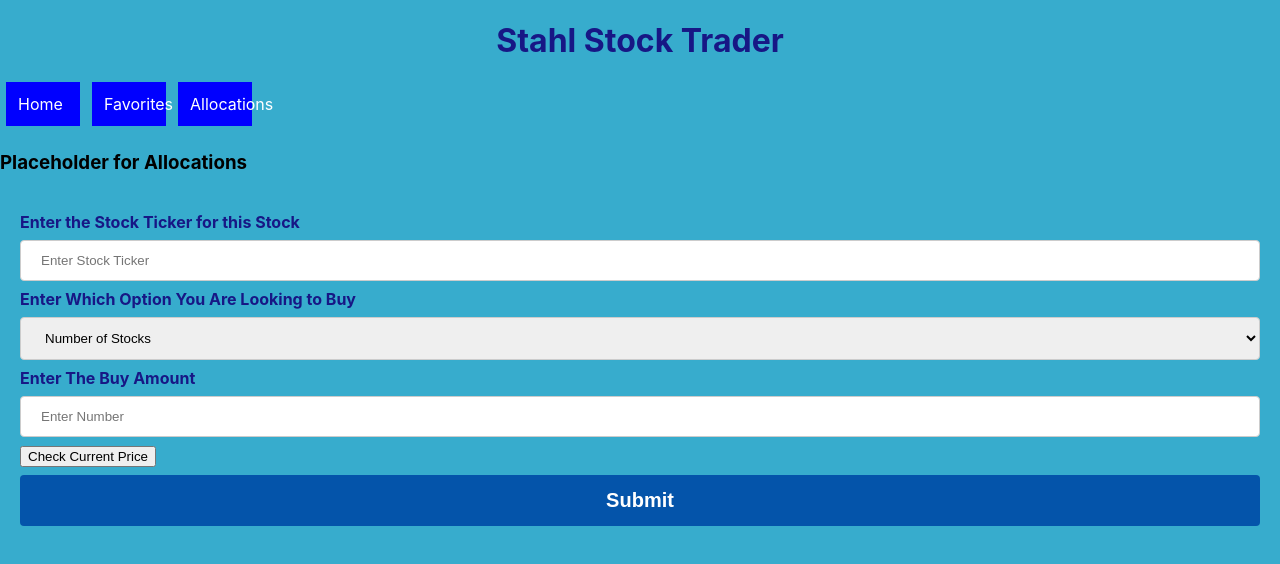
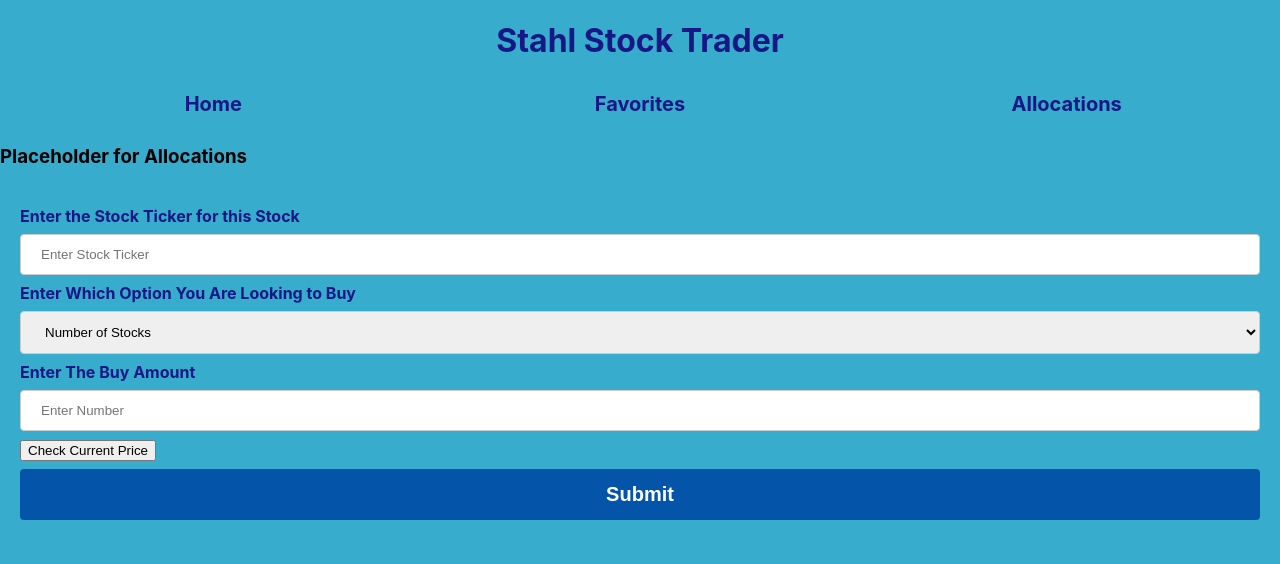
Before and after one commit to Andrewstahl/phase-2-final-project, a React (Create React App) app: page /allocations in a window 1280 px wide. Shown: the top 564 px of the page. Built offline with nearby package versions, Linux system fonts and the light colour scheme; data requests are answered from the project's data file.

Commit message:
Formatting adjustments

```diff
--- a/src/Components/NavBar.js
+++ b/src/Components/NavBar.js
@@ -2,18 +2,24 @@ import React from "react";
 import { NavLink } from "react-router-dom";
 
 const linkStyles = {
-  display: "inline-block",
-  width: "50px",
-  padding: "12px",
-  margin: "0 6px 6px",
-  background: "blue",
+  display: "stretch",
+  alignContent: "center",
+  float: "left",
+  width: "100%",
+  // padding: "12px",
+  margin: "10px",
+  fontSize: "20px",
+  // background: "blue",
   textDecoration: "none",
-  color: "white",
+  color: "#171785",
+  fontWeight: "bold",
+  textAlign: "center",
+  alignItems: "center"
 };
 
 export default function NavBar() {
   return (
-    <div>
+    <div style={{ display: "flex" }}>
       {/* <h3>NavBar Placeholder</h3> */}
       <NavLink
         to="/"
--- a/src/Components/StockForm.js
+++ b/src/Components/StockForm.js
@@ -17,7 +17,6 @@ export default function StockForm() {
           <option value="number">Number of Stocks</option>
           <option value="dollars">Dollar Amount</option>
         </select>
-
         <label htmlFor="buyAmount">Enter The Buy Amount</label>
         <input
           type="number"
```
